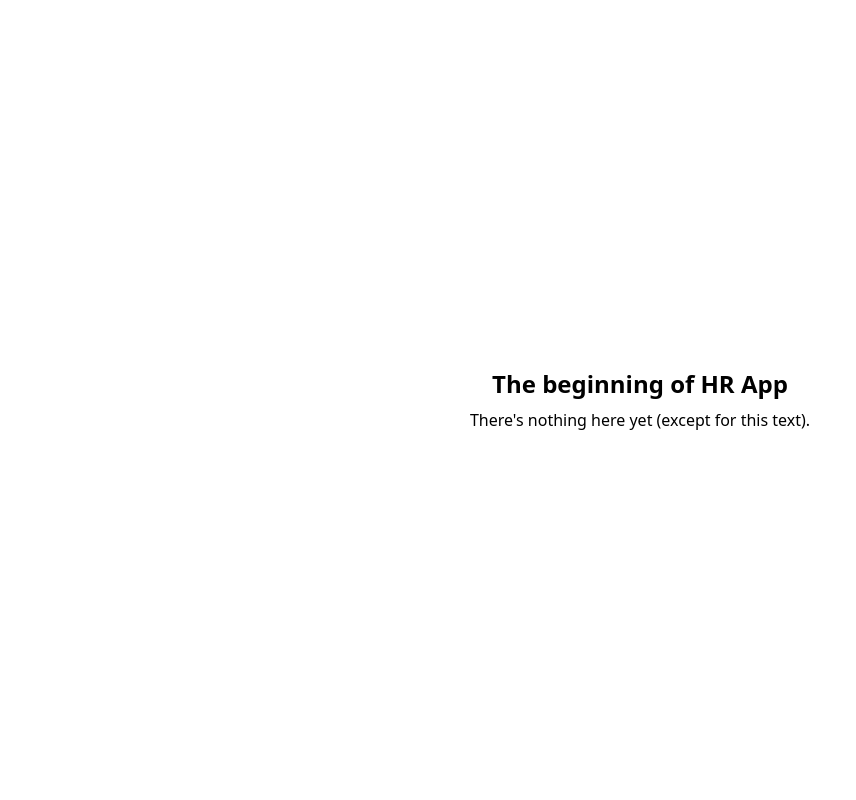
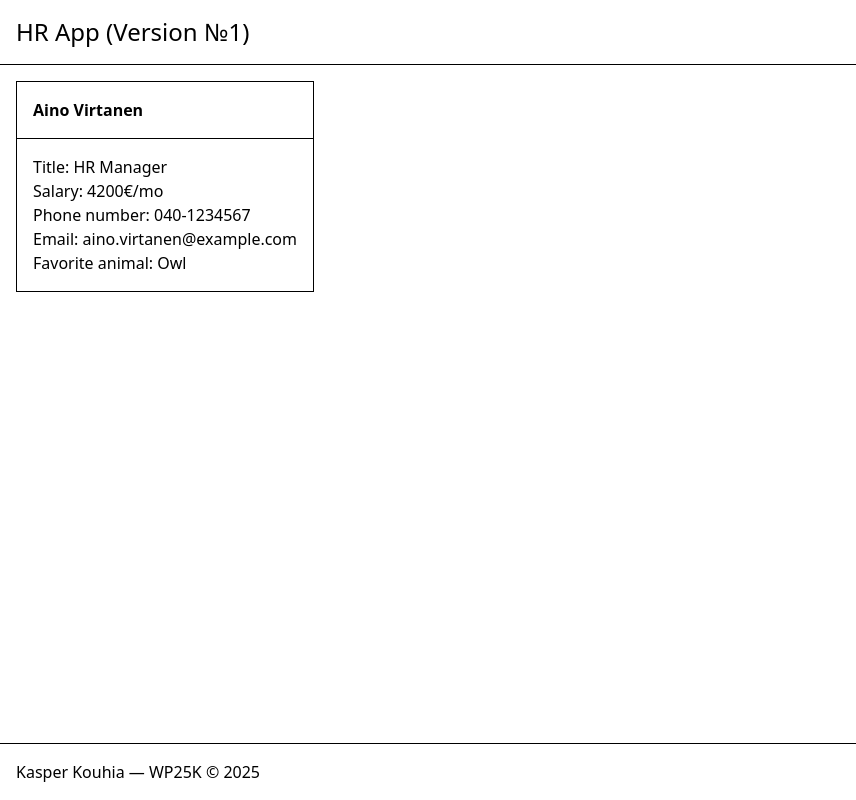
Before and after one commit to kasperkouhia/hr-app, a React (Vite) app: page / in a window 1280 px wide. Shown: the whole page, without its empty margins (0-856 px from the left). Built offline with nearby package versions, Linux system fonts and the light colour scheme.

Commit message:
Complete step 1

```diff
--- a/src/App.jsx
+++ b/src/App.jsx
@@ -1,10 +1,22 @@
-function App() {
+import Header from "./components/Header";
+import Person from "./components/Person";
+import Footer from "./components/Footer";
+
+export default function App() {
   return (
-    <div className="flex min-h-screen flex-col items-center justify-center gap-2">
-      <h1 className="text-2xl font-bold">The beginning of HR App</h1>
-      <p>There's nothing here yet (except for this text).</p>
+    <div className="flex min-h-screen flex-col">
+      <Header version={1} />
+      <div className="m-4 grow-1 self-start">
+        <Person
+          name="Aino Virtanen"
+          title="HR Manager"
+          salary={4200}
+          phone="040-1234567"
+          email="aino.virtanen@example.com"
+          animal="Owl"
+        />
+      </div>
+      <Footer />
     </div>
   );
 }
-
-export default App;
--- /dev/null
+++ b/src/components/Footer.jsx
@@ -0,0 +1,9 @@
+export default function Footer() {
+  const currentYear = new Date().getFullYear();
+
+  return (
+    <footer className="border-t-1 p-4">
+      <p>Kasper Kouhia &mdash; WP25K &copy; {currentYear}</p>
+    </footer>
+  );
+}
--- /dev/null
+++ b/src/components/Header.jsx
@@ -0,0 +1,9 @@
+export default function Header({ version }) {
+  return (
+    <header className="border-b-1 p-4">
+      <h1 className="text-2xl font-thin">
+        HR App (Version &#8470;{version ? version : 0})
+      </h1>
+    </header>
+  );
+}
--- /dev/null
+++ b/src/components/Person.jsx
@@ -0,0 +1,14 @@
+export default function Person({ name, title, salary, phone, email, animal }) {
+  return (
+    <div className="border-1">
+      <h2 className="border-b-1 p-4 font-bold">{name}</h2>
+      <ul className="p-4">
+        <li>Title: {title}</li>
+        <li>Salary: {salary}€/mo</li>
+        <li>Phone number: {phone}</li>
+        <li>Email: {email}</li>
+        <li>Favorite animal: {animal}</li>
+      </ul>
+    </div>
+  );
+}
```
